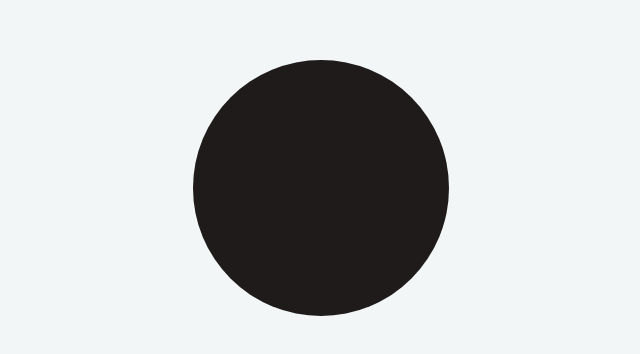
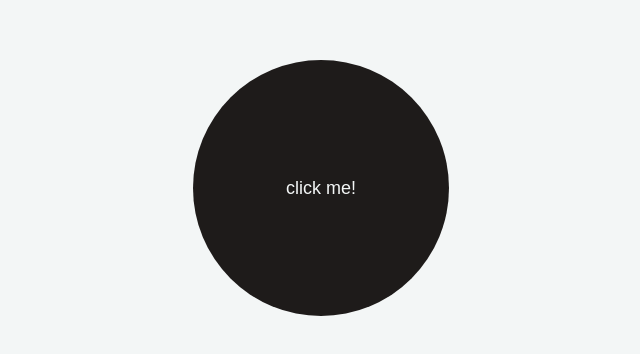
Before and after one commit to themixhelp/theme-switcher, a plain HTML site: page index.html in a window 1280 px wide. Shown: the part 212-566 px from the top of the page, 319-959 px from the left. Drawn offline with Linux system fonts and the light colour scheme.

Commit message:
visualisation

```diff
--- a/index.html
+++ b/index.html
@@ -14,7 +14,11 @@
 
     <main>
 
-        <div class="dot dark" onclick="theme()"></div>
+        <div class="dot dark" onclick="theme()">
+
+            <span>click me!</span>
+
+        </div>
 
     </main>
 
--- a/style.css
+++ b/style.css
@@ -13,7 +13,9 @@ body{
 
     transition: .5s background;
 
+    color: var(--black);
     background: var(--white);
+    font-family: sans-serif;
 }
 main{
     width: 100vw;
@@ -31,13 +33,27 @@ main{
 
     margin: 5%;
 
+    display: flex;
+    justify-content: center;
+    align-items: center;
+
     transition: .5s background;
 
+    color: var(--black);
     background: var(--white);
     border-radius: 50%;
+}
+.dot span{
+    margin: 5%;
+
+    cursor: default;
+
+    text-align: center;
+    font-size: large;
 }
 
 
 .dark{
+    color: var(--white);
     background: var(--black);
 }
```
